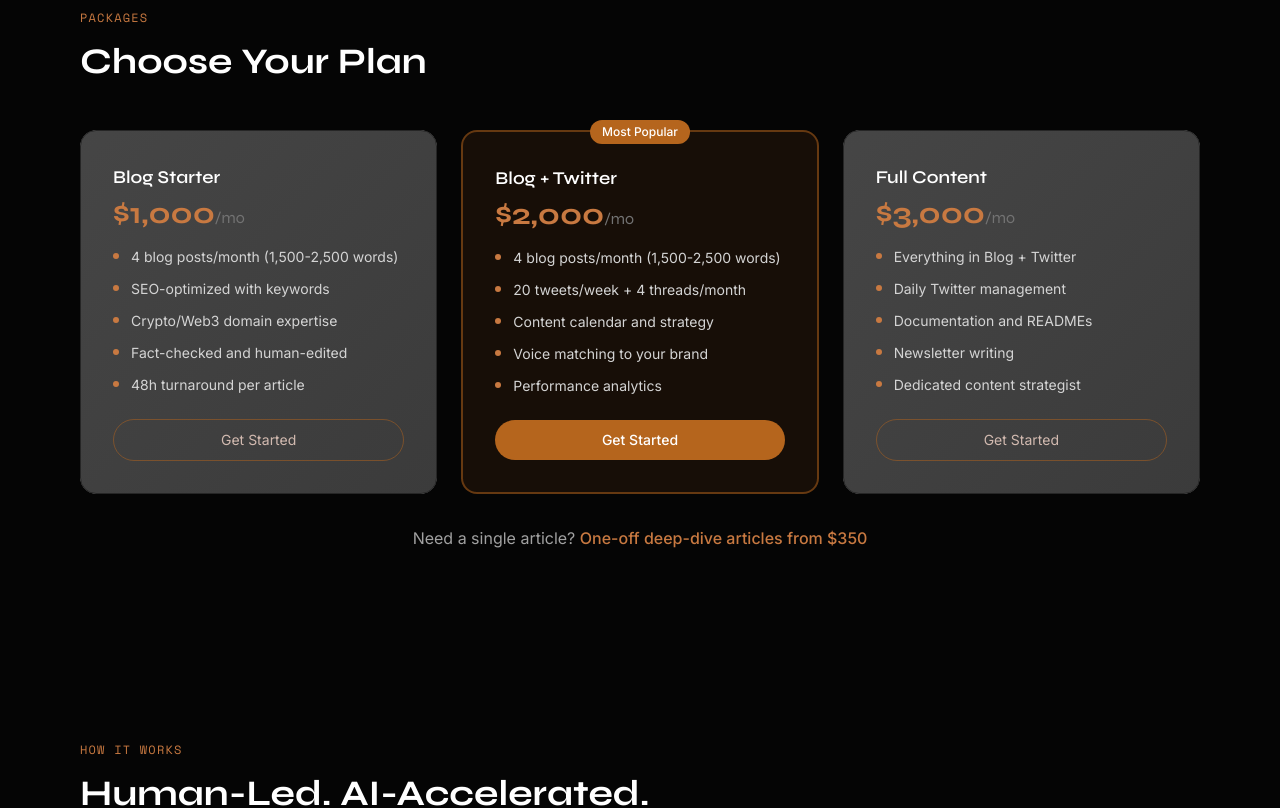
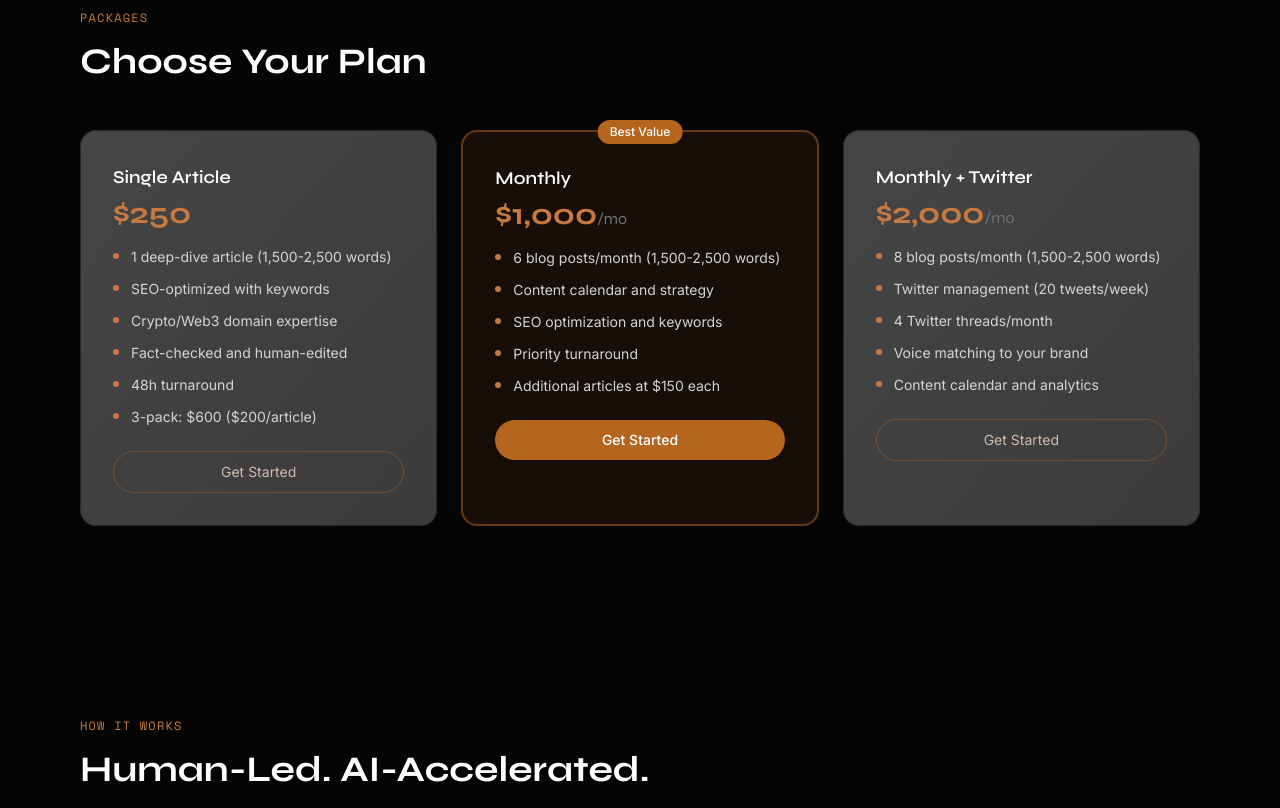
Before and after one commit to devacc8/VegaForge, a Next.js app: page /content-writing in a window 1280 px wide. Shown: the part 1300-2108 px from the top of the page. Built offline with nearby package versions, Linux system fonts and the light colour scheme.

Commit message:
chore: revamp content-writing pricing — single article $250, monthly $1K/6 posts, monthly+twitter $2K

```diff
--- a/app/content-writing/page.tsx
+++ b/app/content-writing/page.tsx
@@ -53,7 +53,7 @@ export default function ContentWritingPage() {
             <span className="text-forge-600 dark:text-forge-500">Crypto Projects</span>
           </h1>
           <p className="text-lg md:text-xl text-neutral-600 dark:text-neutral-300 leading-relaxed max-w-2xl mb-10">
-            Not AI slop. Not slow freelancers. A human editor with an AI research pipeline — producing crypto content faster than a full-time hire, at half the cost
+            Not AI slop. Not slow freelancers. A human editor with an AI research pipeline, producing crypto content faster than a full-time hire, starting at $250 per article
           </p>
 
           <div className="flex flex-wrap gap-4">
@@ -127,19 +127,20 @@ export default function ContentWritingPage() {
           </h2>
 
           <div className="grid md:grid-cols-3 gap-6">
-            {/* Blog Starter */}
+            {/* Single Article */}
             <div className="group relative bg-white dark:bg-linear-to-br dark:from-neutral-900/80 dark:to-neutral-950/80 border border-neutral-200 dark:border-neutral-800 hover:border-forge-500/50 dark:hover:border-forge-600/50 rounded-2xl p-6 md:p-8 transition-all duration-500 shadow-xs dark:shadow-none">
               <div className="absolute inset-0 bg-forge-500/5 dark:bg-forge-600/5 rounded-2xl opacity-0 group-hover:opacity-100 transition-opacity duration-500" />
               <div className="relative z-10">
-                <h3 className="font-display font-semibold text-lg text-neutral-900 dark:text-white mb-1">Blog Starter</h3>
-                <p className="font-display font-bold text-3xl text-forge-600 dark:text-forge-500 mb-4">$1,000<span className="text-base font-normal text-neutral-500">/mo</span></p>
+                <h3 className="font-display font-semibold text-lg text-neutral-900 dark:text-white mb-1">Single Article</h3>
+                <p className="font-display font-bold text-3xl text-forge-600 dark:text-forge-500 mb-4">$250</p>
                 <div className="space-y-3 mb-6">
                   {[
-                    '4 blog posts/month (1,500-2,500 words)',
+                    '1 deep-dive article (1,500-2,500 words)',
                     'SEO-optimized with keywords',
                     'Crypto/Web3 domain expertise',
                     'Fact-checked and human-edited',
-                    '48h turnaround per article',
+                    '48h turnaround',
+                    '3-pack: $600 ($200/article)',
                   ].map((item) => (
                     <div key={item} className="flex items-start gap-3">
                       <div className="w-1.5 h-1.5 rounded-full bg-forge-600 dark:bg-forge-500 shrink-0 mt-1.5" />
@@ -148,7 +149,7 @@ export default function ContentWritingPage() {
                   ))}
                 </div>
                 <a
-                  href="mailto:devacc8@pm.me?subject=Blog%20Starter%20Package"
+                  href="mailto:devacc8@pm.me?subject=Single%20Article"
                   className="block text-center px-4 py-2.5 border border-neutral-300 dark:border-forge-600/50 hover:border-forge-500 dark:hover:border-forge-500 rounded-full text-sm text-neutral-700 dark:text-forge-400 hover:text-forge-600 dark:hover:text-forge-300 hover:bg-forge-500/5 dark:hover:bg-forge-500/10 transition-all"
                 >
                   Get Started
@@ -156,21 +157,21 @@ export default function ContentWritingPage() {
               </div>
             </div>
 
-            {/* Blog + Twitter — highlighted */}
+            {/* Monthly — highlighted */}
             <div className="group relative bg-forge-600/5 dark:bg-forge-600/10 border-2 border-forge-500/50 dark:border-forge-600/50 rounded-2xl p-6 md:p-8 transition-all duration-500 shadow-xs dark:shadow-none">
               <div className="absolute -top-3 left-1/2 -translate-x-1/2 px-3 py-1 bg-forge-600 text-white text-xs font-medium rounded-full">
-                Most Popular
+                Best Value
               </div>
               <div className="relative z-10">
-                <h3 className="font-display font-semibold text-lg text-neutral-900 dark:text-white mb-1">Blog + Twitter</h3>
-                <p className="font-display font-bold text-3xl text-forge-600 dark:text-forge-500 mb-4">$2,000<span className="text-base font-normal text-neutral-500">/mo</span></p>
+                <h3 className="font-display font-semibold text-lg text-neutral-900 dark:text-white mb-1">Monthly</h3>
+                <p className="font-display font-bold text-3xl text-forge-600 dark:text-forge-500 mb-4">$1,000<span className="text-base font-normal text-neutral-500">/mo</span></p>
                 <div className="space-y-3 mb-6">
                   {[
-                    '4 blog posts/month (1,500-2,500 words)',
-                    '20 tweets/week + 4 threads/month',
+                    '6 blog posts/month (1,500-2,500 words)',
                     'Content calendar and strategy',
-                    'Voice matching to your brand',
-                    'Performance analytics',
+                    'SEO optimization and keywords',
+                    'Priority turnaround',
+                    'Additional articles at $150 each',
                   ].map((item) => (
                     <div key={item} className="flex items-start gap-3">
                       <div className="w-1.5 h-1.5 rounded-full bg-forge-600 dark:bg-forge-500 shrink-0 mt-1.5" />
@@ -179,7 +180,7 @@ export default function ContentWritingPage() {
                   ))}
                 </div>
                 <a
-                  href="mailto:devacc8@pm.me?subject=Blog%20%2B%20Twitter%20Package"
+                  href="mailto:devacc8@pm.me?subject=Monthly%20Package"
                   className="block text-center px-4 py-2.5 bg-forge-600 hover:bg-forge-500 text-white rounded-full text-sm font-medium transition-all"
                 >
                   Get Started
@@ -187,19 +188,19 @@ export default function ContentWritingPage() {
               </div>
             </div>
 
-            {/* Full Content */}
+            {/* Monthly + Twitter */}
             <div className="group relative bg-white dark:bg-linear-to-br dark:from-neutral-900/80 dark:to-neutral-950/80 border border-neutral-200 dark:border-neutral-800 hover:border-forge-500/50 dark:hover:border-forge-600/50 rounded-2xl p-6 md:p-8 transition-all duration-500 shadow-xs dark:shadow-none">
               <div className="absolute inset-0 bg-forge-500/5 dark:bg-forge-600/5 rounded-2xl opacity-0 group-hover:opacity-100 transition-opacity duration-500" />
               <div className="relative z-10">
-                <h3 className="font-display font-semibold text-lg text-neutral-900 dark:text-white mb-1">Full Content</h3>
-                <p className="font-display font-bold text-3xl text-forge-600 dark:text-forge-500 mb-4">$3,000<span className="text-base font-normal text-neutral-500">/mo</span></p>
+                <h3 className="font-display font-semibold text-lg text-neutral-900 dark:text-white mb-1">Monthly + Twitter</h3>
+                <p className="font-display font-bold text-3xl text-forge-600 dark:text-forge-500 mb-4">$2,000<span className="text-base font-normal text-neutral-500">/mo</span></p>
                 <div className="space-y-3 mb-6">
                   {[
-                    'Everything in Blog + Twitter',
-                    'Daily Twitter management',
-                    'Documentation and READMEs',
-                    'Newsletter writing',
-                    'Dedicated content strategist',
+                    '8 blog posts/month (1,500-2,500 words)',
+                    'Twitter management (20 tweets/week)',
+                    '4 Twitter threads/month',
+                    'Voice matching to your brand',
+                    'Content calendar and analytics',
                   ].map((item) => (
                     <div key={item} className="flex items-start gap-3">
                       <div className="w-1.5 h-1.5 rounded-full bg-forge-600 dark:bg-forge-500 shrink-0 mt-1.5" />
@@ -208,20 +209,13 @@ export default function ContentWritingPage() {
                   ))}
                 </div>
                 <a
-                  href="mailto:devacc8@pm.me?subject=Full%20Content%20Package"
+                  href="mailto:devacc8@pm.me?subject=Monthly%20%2B%20Twitter%20Package"
                   className="block text-center px-4 py-2.5 border border-neutral-300 dark:border-forge-600/50 hover:border-forge-500 dark:hover:border-forge-500 rounded-full text-sm text-neutral-700 dark:text-forge-400 hover:text-forge-600 dark:hover:text-forge-300 hover:bg-forge-500/5 dark:hover:bg-forge-500/10 transition-all"
                 >
                   Get Started
                 </a>
               </div>
             </div>
-          </div>
-
-          {/* One-off */}
-          <div className="mt-8 text-center">
-            <p className="text-neutral-600 dark:text-neutral-400">
-              Need a single article? <a href="mailto:devacc8@pm.me?subject=One-off%20Article" className="text-forge-600 dark:text-forge-500 hover:text-forge-500 dark:hover:text-forge-400 transition-colors font-medium">One-off deep-dive articles from $350</a>
-            </p>
           </div>
         </div>
       </section>
@@ -294,7 +288,7 @@ export default function ContentWritingPage() {
               },
               {
                 title: 'Speed Without Sacrifice',
-                desc: '4 articles/month is baseline, scalable to 8+. AI handles research and drafting. Human ensures every piece sounds like you, not like a robot',
+                desc: '6 articles/month at baseline, scalable to 8+. AI handles research and drafting. Human ensures every piece sounds like you, not like a robot',
               },
             ].map((feature) => (
               <div key={feature.title} className="group relative bg-white dark:bg-linear-to-br dark:from-neutral-900/80 dark:to-neutral-950/80 border border-neutral-200 dark:border-neutral-800 hover:border-forge-500/50 dark:hover:border-forge-600/50 rounded-2xl p-6 md:p-8 transition-all duration-500 shadow-xs dark:shadow-none">
@@ -377,13 +371,13 @@ export default function ContentWritingPage() {
                 </thead>
                 <tbody>
                   {[
-                    { label: 'Monthly cost', ft: '$4-8K', free: '$1.2-2K', us: '$1-3K' },
-                    { label: 'Articles/month', ft: '4-6', free: '3-4', us: '4-8+' },
+                    { label: 'Cost per article', ft: '$800-1.5K', free: '$300-500', us: '$150-250' },
+                    { label: 'Articles/month', ft: '4-6', free: '3-4', us: '6-8+' },
                     { label: 'Crypto expertise', ft: 'Varies', free: 'Rarely', us: 'Deep' },
                     { label: 'Consistency', ft: 'High', free: 'Low', us: 'High' },
                     { label: 'Turnaround', ft: '3-5 days', free: '5-10 days', us: '48 hours' },
-                    { label: 'Twitter content', ft: 'Extra cost', free: 'Separate hire', us: 'Included in plans' },
-                    { label: 'Scalability', ft: 'Hire more', free: 'Find more', us: 'Same team, more output' },
+                    { label: 'Twitter content', ft: 'Extra cost', free: 'Separate hire', us: 'Available in top tier' },
+                    { label: 'Commitment', ft: 'Full-time salary', free: 'Per project', us: 'No contracts, cancel anytime' },
                   ].map((row, i) => (
                     <tr key={row.label} className={i < 6 ? 'border-b border-neutral-100 dark:border-neutral-800/50' : ''}>
                       <td className="p-4 md:p-6 font-medium text-sm text-neutral-900 dark:text-white">{row.label}</td>
@@ -456,7 +450,7 @@ export default function ContentWritingPage() {
               },
               {
                 q: 'Minimum commitment?',
-                a: 'No long-term contracts. Monthly billing, cancel anytime. We recommend at least 2 months to see results from blog content and SEO.',
+                a: 'None. Start with a single article for $250 to see the quality. Monthly plans have no contracts — cancel anytime. We recommend at least 2 months to see results from blog content and SEO.',
               },
             ].map((item) => (
               <details key={item.q} className="group/faq bg-white dark:bg-linear-to-br dark:from-neutral-900/80 dark:to-neutral-950/80 border border-neutral-200 dark:border-neutral-800 hover:border-forge-500/50 dark:hover:border-forge-600/50 rounded-2xl shadow-xs dark:shadow-none transition-all duration-300">
```
